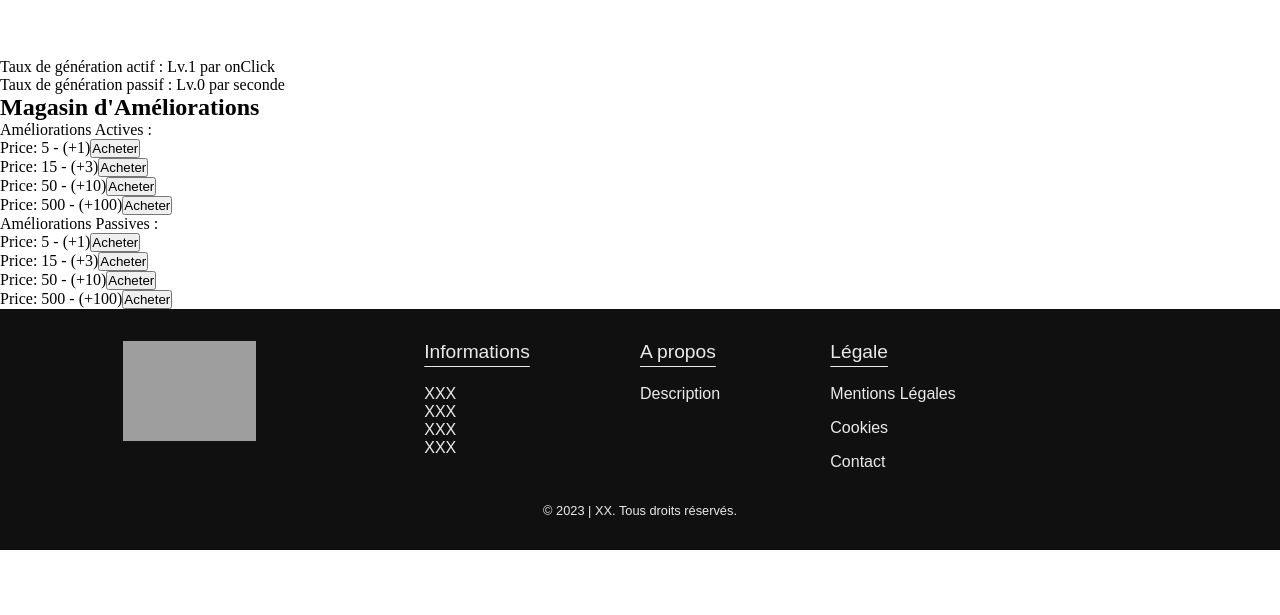
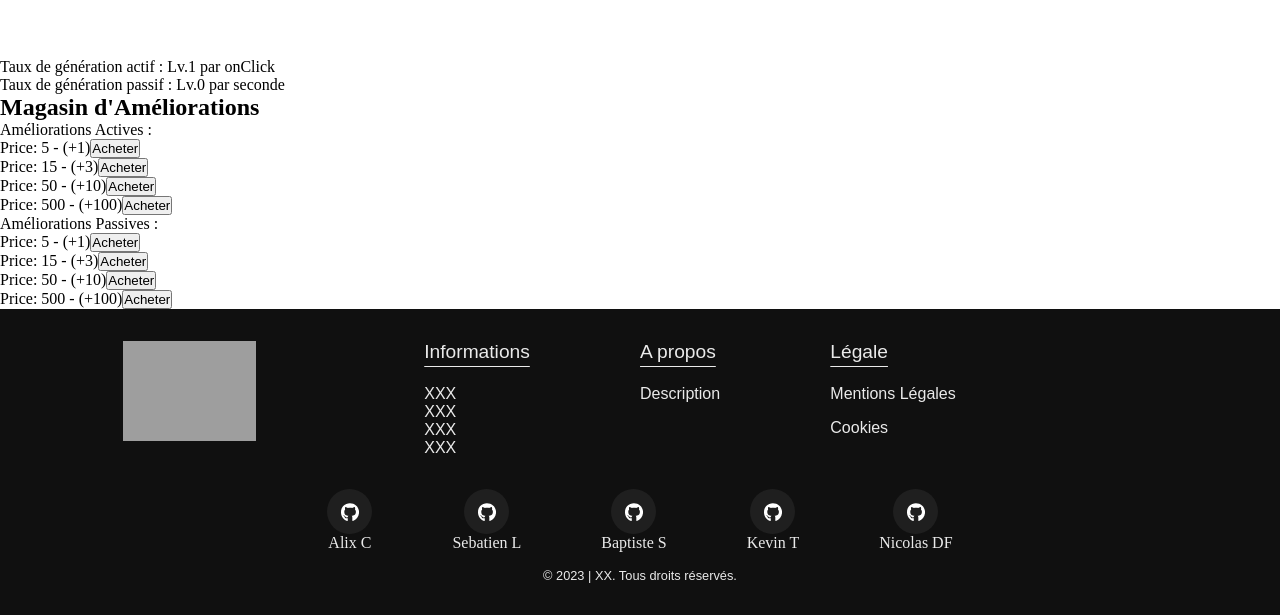
Before and after one commit to Batsave/Xmass-Click, a React (Vite) app: page / in a window 1280 px wide. Shown: the part 822-1437 px from the top of the page. Before the commit the page ends 1372 px from the top, so only its background shows below. Built offline with nearby package versions, Linux system fonts and the light colour scheme; grey boxes are pictures that could not be loaded.

Commit message:
ajout des link vers github

```diff
--- /dev/null
+++ b/src/components/cardsContact/CardContact.jsx
@@ -0,0 +1,30 @@
+import { Link } from "react-router-dom";
+import PropTypes from "prop-types";
+import "../../scss/components/CardContact.scss";
+
+CardContact.propTypes = {
+  name: PropTypes.string.isRequired,
+  gitHub: PropTypes.string.isRequired,
+};
+
+function CardContact({ name, gitHub }) {
+  return (
+    <div className="cardContact">
+      <Link to={gitHub}>
+        <button className="Btn">
+          <svg
+            className="svgIcon"
+            viewBox="0 0 496 512"
+            height="1.4em"
+            xmlns="http://www.w3.org/2000/svg"
+          >
+            <path d="M165.9 397.4c0 2-2.3 3.6-5.2 3.6-3.3.3-5.6-1.3-5.6-3.6 0-2 2.3-3.6 5.2-3.6 3-.3 5.6 1.3 5.6 3.6zm-31.1-4.5c-.7 2 1.3 4.3 4.3 4.9 2.6 1 5.6 0 6.2-2s-1.3-4.3-4.3-5.2c-2.6-.7-5.5.3-6.2 2.3zm44.2-1.7c-2.9.7-4.9 2.6-4.6 4.9.3 2 2.9 3.3 5.9 2.6 2.9-.7 4.9-2.6 4.6-4.6-.3-1.9-3-3.2-5.9-2.9zM244.8 8C106.1 8 0 113.3 0 252c0 110.9 69.8 205.8 169.5 239.2 12.8 2.3 17.3-5.6 17.3-12.1 0-6.2-.3-40.4-.3-61.4 0 0-70 15-84.7-29.8 0 0-11.4-29.1-27.8-36.6 0 0-22.9-15.7 1.6-15.4 0 0 24.9 2 38.6 25.8 21.9 38.6 58.6 27.5 72.9 20.9 2.3-16 8.8-27.1 16-33.7-55.9-6.2-112.3-14.3-112.3-110.5 0-27.5 7.6-41.3 23.6-58.9-2.6-6.5-11.1-33.3 2.6-67.9 20.9-6.5 69 27 69 27 20-5.6 41.5-8.5 62.8-8.5s42.8 2.9 62.8 8.5c0 0 48.1-33.6 69-27 13.7 34.7 5.2 61.4 2.6 67.9 16 17.7 25.8 31.5 25.8 58.9 0 96.5-58.9 104.2-114.8 110.5 9.2 7.9 17 22.9 17 46.4 0 33.7-.3 75.4-.3 83.6 0 6.5 4.6 14.4 17.3 12.1C428.2 457.8 496 362.9 496 252 496 113.3 383.5 8 244.8 8zM97.2 352.9c-1.3 1-1 3.3.7 5.2 1.6 1.6 3.9 2.3 5.2 1 1.3-1 1-3.3-.7-5.2-1.6-1.6-3.9-2.3-5.2-1zm-10.8-8.1c-.7 1.3.3 2.9 2.3 3.9 1.6 1 3.6.7 4.3-.7.7-1.3-.3-2.9-2.3-3.9-2-.6-3.6-.3-4.3.7zm32.4 35.6c-1.6 1.3-1 4.3 1.3 6.2 2.3 2.3 5.2 2.6 6.5 1 1.3-1.3.7-4.3-1.3-6.2-2.2-2.3-5.2-2.6-6.5-1zm-11.4-14.7c-1.6 1-1.6 3.6 0 5.9 1.6 2.3 4.3 3.3 5.6 2.3 1.6-1.3 1.6-3.9 0-6.2-1.4-2.3-4-3.3-5.6-2z"></path>
+          </svg>
+          <span className="text">GitHub</span>
+        </button>
+      </Link>
+      <p>{name}</p>
+    </div>
+  );
+}
+export default CardContact;
--- a/src/components/footer.jsx
+++ b/src/components/footer.jsx
@@ -1,5 +1,34 @@
 import "../scss/components/footer.scss";
 import { NavLink as Link } from "react-router-dom";
+import CardContact from "../components/cardsContact/cardContact";
+
+const infoDev = [
+  {
+    "id": "1",
+    "name": "Alix C",
+    "gitHub": "https://github.com/Halicksse",
+  },
+  {
+    "id": "2",
+    "name": "Sebatien L",
+    "gitHub": "https://github.com/Lambseb",
+  },
+  {
+    "id": "3",
+    "name": "Baptiste S",
+    "gitHub": "https://github.com/Batsave",
+  },
+  {
+    "id": "4",
+    "name": "Kevin T",
+    "gitHub": "https://github.com/tetardtek",
+  },
+  {
+    "id": "5",
+    "name": "Nicolas DF",
+    "gitHub": "https://github.com/Defreitasnicolas",
+  },
+]
 
 export default function Footer() {
   return (
@@ -44,17 +73,19 @@
               <Link to="/cookies" title="Aller à la page Cookies">
                 Cookies
               </Link>
+
             </li>
-            <li className="section-item">
-              <Link to="/contact" title="Aller à la page Contact">
-                Contact
-              </Link>
-            </li>
+            <li className="section-item"></li>
           </ul>
         </div>
         <div className="spacing" />
       </div>
       <div className="footer-section">
+      <div className="cardContactContainer">
+        {infoDev.map((info) => (
+          <CardContact key={info.id} name={info.name} gitHub={info.gitHub} />
+        ))}
+      </div>
         <p className="copyright">© 2023 | XX. Tous droits réservés.</p>
       </div>
     </footer>
--- a/src/main.jsx
+++ b/src/main.jsx
@@ -6,6 +6,7 @@
 import ErrorPage from "./pages/404";
 import { WildCoinProvider } from "./components/WildCoin/WildCoinContext";
 import WildCoin from "./components/WildCoin/WildCoin";
+
 
 const router = createBrowserRouter([
   {
--- /dev/null
+++ b/src/scss/components/CardContact.scss
@@ -0,0 +1,65 @@
+
+.Btn {
+  border: none;
+  border-radius: 50%;
+  width: 45px;
+  height: 45px;
+  display: flex;
+  align-items: center;
+  justify-content: center;
+  transition-duration: .4s;
+  cursor: pointer;
+  position: relative;
+  background-color: rgb(31, 31, 31);
+  overflow: hidden;
+}
+
+.svgIcon {
+  transition-duration: .3s;
+}
+
+.svgIcon path {
+  fill: white;
+}
+
+.text {
+  position: absolute;
+  color: rgb(255, 255, 255);
+  width: 120px;
+  font-weight: 600;
+  opacity: 0;
+  transition-duration: .4s;
+}
+
+.Btn:hover {
+  width: 110px;
+  transition-duration: .4s;
+  border-radius: 30px;
+}
+
+.Btn:hover .text {
+  opacity: 1;
+  transition-duration: .4s;
+}
+
+.Btn:hover .svgIcon {
+  opacity: 0;
+  transition-duration: .3s;
+}
+
+.cardContact {
+  display: flex;
+  align-items: center;
+  flex-direction: column;
+}
+
+.cardContactContainer {
+  display: flex;
+  flex-direction: row;
+  gap: 5rem;
+  margin-bottom: 1rem;
+}
+
+.cardContact  p {
+  color: var(--color-white);
+}
```
